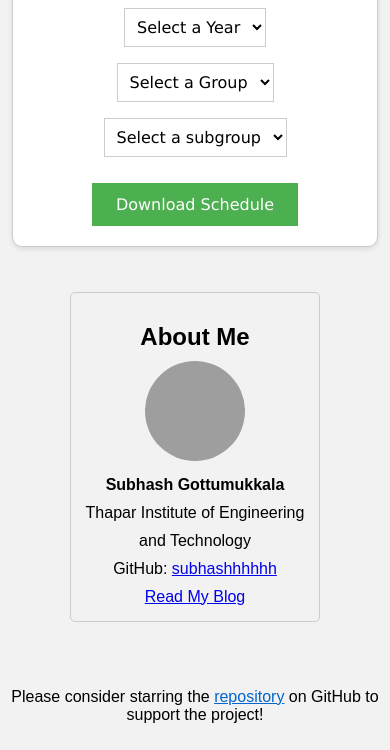
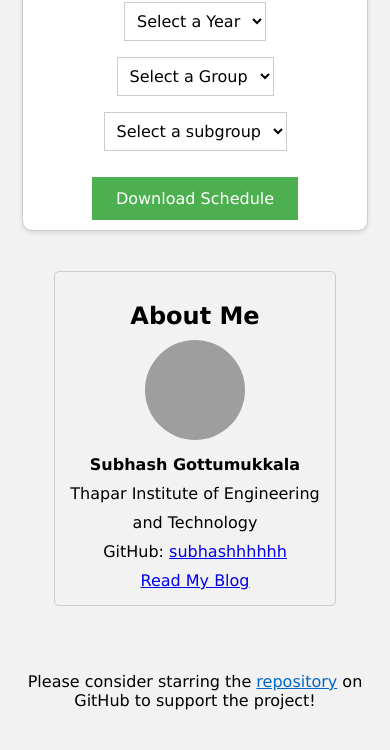
Before and after one commit to subhashhhhhh/simple-schedule, a plain HTML site: page index.html in a window 390 px wide. Shown: the part 101-851 px from the top of the page. Drawn offline with Linux system fonts and the light colour scheme; grey boxes are pictures that could not be loaded.

Commit message:
made the website responsive

```diff
--- a/css/styles.css
+++ b/css/styles.css
@@ -1,4 +1,4 @@
-/* Style the body element */
+
 body {
   display: flex;
   flex-direction: column;
@@ -6,33 +6,32 @@ body {
   align-items: center;
   background-color: #f2f2f2;
   font-family: Arial, sans-serif;
-  height: 100vh; /* Ensure the container takes up the full viewport height */
-  margin: 0; /* Remove default body margin */
+  height: 100vh;
+  margin: 0;
 }
 
-/* Style the container element */
 .container {
   display: flex;
   flex-direction: column;
   align-items: center;
   background-color: #fff;
   border: 1px solid #ccc;
+  border-radius: 10px;
+  box-shadow: 0 2px 5px rgba(0, 0, 0, 0.1);
+  max-width: 600px;
+  margin: 20px auto;
   padding: 20px;
-  border-radius: 10px; /* Add border-radius to create rounded corners */
-  box-shadow: 0 2px 5px rgba(0, 0, 0, 0.1); /* Add a subtle shadow for depth */
-  max-width: 625px; /* Set a maximum width to control the size of the square block */
-  margin: 25px; /* Add some space around the container */
+  text-align: center;
 }
 
-/* Style the h1 element */
 h1 {
   text-align: center;
   font-size: 36px;
   font-family: 'Geneva', sans-serif;
   color: #333;
+  margin-bottom: 20px;
 }
 
-/* Style the label element */
 label {
   display: flex;
   justify-content: center;
@@ -43,7 +42,6 @@ label {
   margin-top: 4px;
 }
 
-/* Style the select element */
 select {
   background-color: #fff;
   border: 1px solid #ccc;
@@ -54,7 +52,6 @@ select {
   margin-bottom: 16px;
 }
 
-/* Style the button element */
 button {
   background-color: #4CAF50;
   border: none;
@@ -79,18 +76,21 @@ button:hover {
     padding: 10px;
     border: 1px solid #ccc;
     border-radius: 5px;
-    text-align: center; /* Center the text within the container */
+    text-align: center;
     display: flex;
     flex-direction: column;
     align-items: center;
+    font-family: 'Geneva', sans-serif;
   }
 
   .personal-info h2 {
     margin-bottom: 10px;
+    font-family: 'Geneva', sans-serif;
   }
 
   .personal-info p {
     margin: 5px;
+    font-family: 'Geneva', sans-serif;
   }
 
 .cta-message {
@@ -100,11 +100,13 @@ button:hover {
   background-color: #f2f2f2;
   text-align: center;
   border-radius: 5px;
+  font-family: 'Geneva', sans-serif;
 }
 
 .cta-message a {
   color: #0066cc;
   text-decoration: underline;
+  font-family: 'Geneva', sans-serif;
 }
 
 .cta-message a:hover {
@@ -120,3 +122,16 @@ button:hover {
   border-radius: 50%;
   margin-bottom: 10px;
 }
+
+@media (max-width: 768px) {
+  .container {
+    padding: 10px;
+  }
+}
+
+@media (min-width: 769px) {
+  .container {
+    padding: 20px;
+  }
+
+}
```
